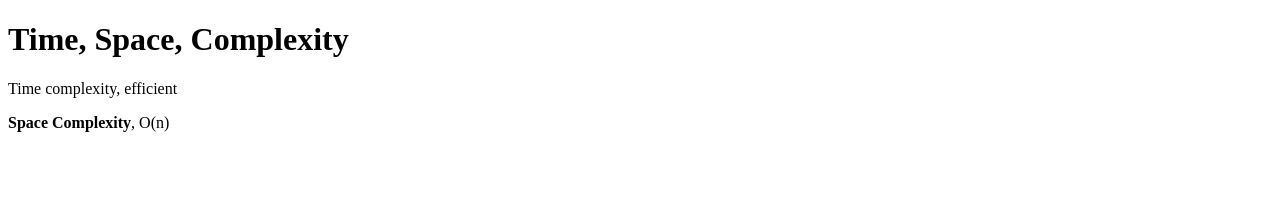
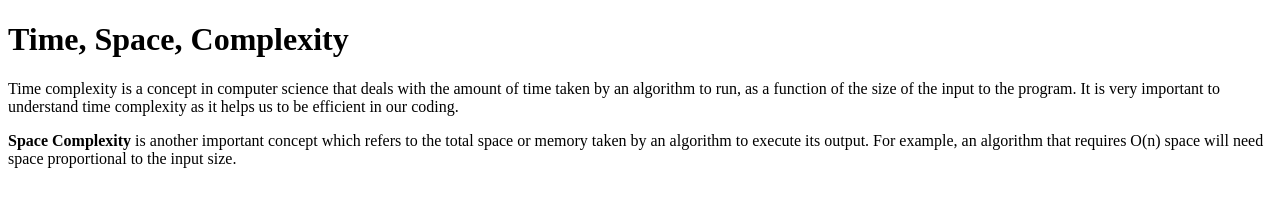
Before and after one commit to acciojob/time-and-space-complexity-Yashu83128, a website: page main.html in a window 1280 px wide. Drawn offline with Linux system fonts and the light colour scheme.

Commit message:
created a submission

```diff
--- a/main.html
+++ b/main.html
@@ -9,8 +9,9 @@
 <body>
 	<!-- the entire body must be written by student -->
 	<div>
-		<p><h1>Time, Space, Complexity</h1>Time complexity, efficient</p>
-		<p><b>Space Complexity</b>, O(n)</p>
+		<h1>Time, Space, Complexity</h1>
+		<p>Time complexity is a concept in computer science that deals with the amount of time taken by an algorithm to run, as a function of the size of the input to the program. It is very important to understand time complexity as it helps us to be efficient in our coding.</p>
+		<p><b>Space Complexity</b> is another important concept which refers to the total space or memory taken by an algorithm to execute its output. For example, an algorithm that requires O(n) space will need space proportional to the input size.</p>
 	</div>
     <script type="text/javascript" src="./script.js">
 </script>
```
